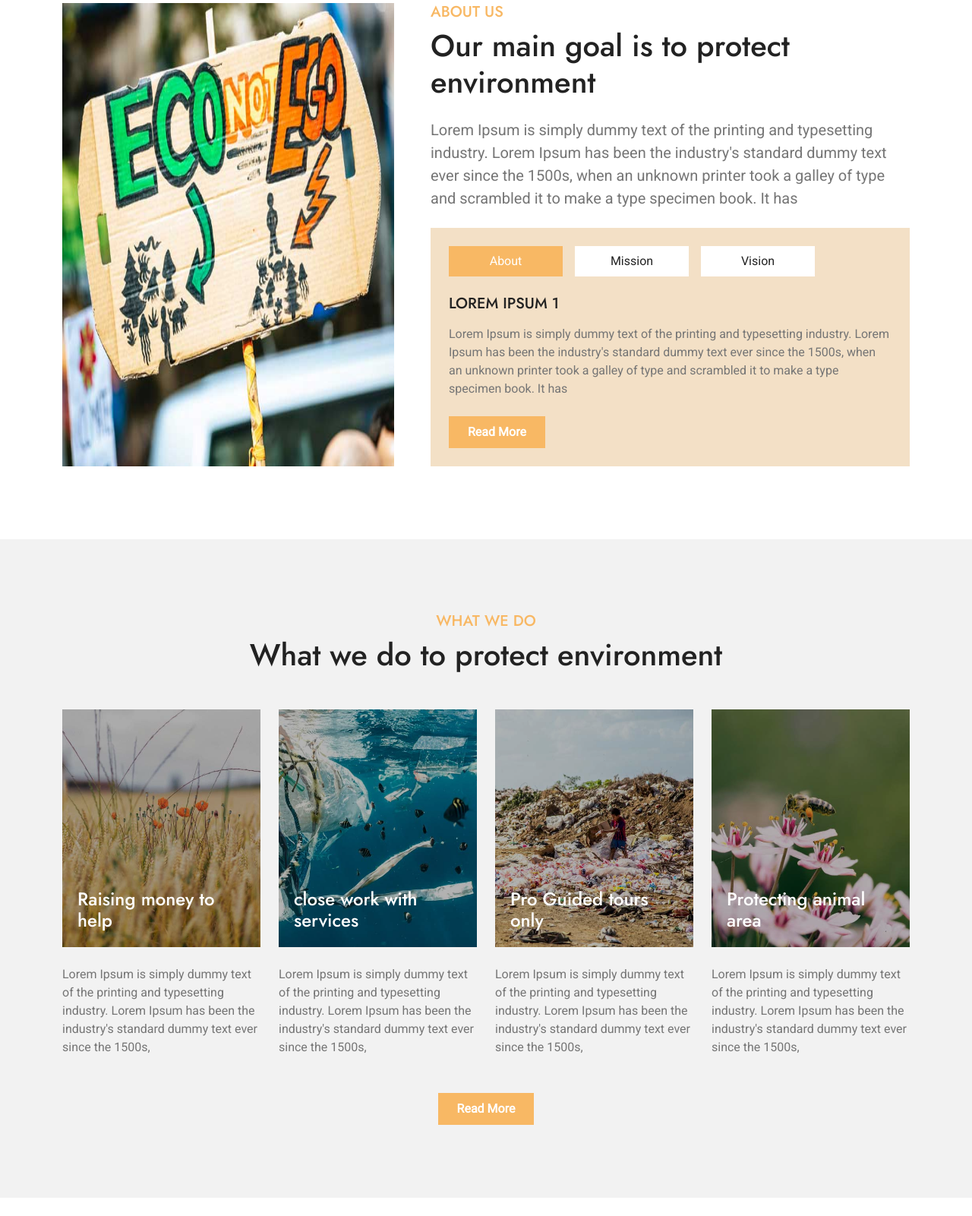
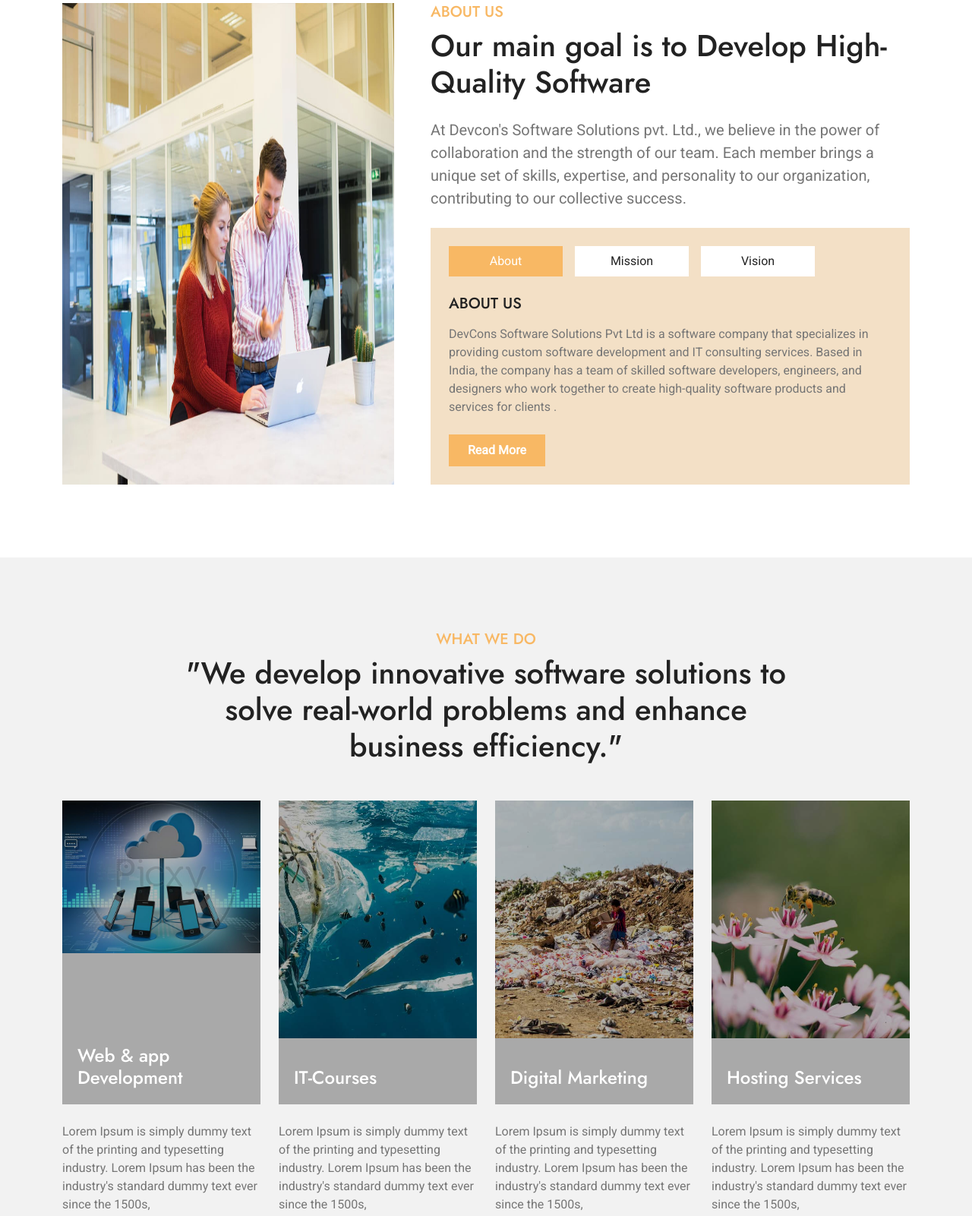
Before and after one commit to Ankitachature1999/New-Devcon, a plain HTML site: page index.html in a window 1280 px wide. Shown: the part 892-2493 px from the top of the page at 76% size. Drawn offline with nearby package versions, Linux system fonts and the light colour scheme.

Commit message:
first-changes

```diff
--- a/css/style.css
+++ b/css/style.css
@@ -296,6 +296,9 @@
 .service .service-item .service-link a {
     color: var(--bs-white);
     transition: 0.5s;
+}
+.service-item{
+    height: 400px;
 }
 
 .service .service-item img {
--- a/index.html
+++ b/index.html
@@ -111,10 +111,9 @@
                         <img src="img/devconimg/heroimg-1.jpg" class="img-fluid" alt="Image">
                         <div class="carousel-caption">
                             <div class="p-3" style="max-width: 900px;">
-                                <h4 class="text-white text-uppercase fw-bold mb-4" style="letter-spacing: 3px;">WE'll Save Our Planet</h4>
-                                <h1 class="display-1 text-capitalize text-white mb-4">Welcome to Devcons Software Solutions</h1>
-                                <p class="mb-5 fs-5">Lorem Ipsum is simply dummy text of the printing and typesetting industry. Lorem Ipsum has been the industry's standard dummy text ever since the 1500s,
-                                </p>
+                                <h4 class="text-white text-uppercase fw-bold mb-4" style="letter-spacing: 3px;">Wellcome to our</h4>
+                                <h1 class="display-1 text-capitalize text-white mb-4"> Devcons Software Solutions</h1>
+                                <p class="mb-5 fs-5">Welcome to Devcons Software Solutions Pvt. Ltd. ! We are a team of highly skilled and experienced software developers dedicated to providing innovative solutions to help our clients achieve their business goals.
                                 <div class="d-flex align-items-center justify-content-center">
                                     <a class="btn-hover-bg btn btn-primary text-white py-3 px-5" href="#">Join With Us</a>
                                 </div>
@@ -172,13 +171,13 @@
                 <div class="row g-5">
                     <div class="col-xl-5">
                         <div class="h-100">
-                            <img src="img/about-1.jpg" class="img-fluid w-100 h-100" alt="Image">
+                            <img src="img/devconimg/img/blog/blog-4.jpg" class="img-fluid w-100 h-100" alt="Image">
                         </div>
                     </div>
                     <div class="col-xl-7">
                         <h5 class="text-uppercase text-primary">About Us</h5>
-                        <h1 class="mb-4">Our main goal is to protect environment</h1>
-                        <p class="fs-5 mb-4">Lorem Ipsum is simply dummy text of the printing and typesetting industry. Lorem Ipsum has been the industry's standard dummy text ever since the 1500s, when an unknown printer took a galley of type and scrambled it to make a type specimen book. It has
+                        <h1 class="mb-4">Our main goal is to Develop High-Quality Software</h1>
+                        <p class="fs-5 mb-4">At Devcon's Software Solutions pvt. Ltd., we believe in the power of collaboration and the strength of our team. Each member brings a unique set of skills, expertise, and personality to our organization, contributing to our collective success.
                         </p>
                         <div class="tab-class bg-secondary p-4">
                             <ul class="nav d-flex mb-2">
@@ -204,8 +203,11 @@
                                         <div class="col-12">
                                             <div class="d-flex">
                                                 <div class="text-start my-auto">
-                                                    <h5 class="text-uppercase mb-3">Lorem Ipsum 1</h5>
-                                                    <p class="mb-4">Lorem Ipsum is simply dummy text of the printing and typesetting industry. Lorem Ipsum has been the industry's standard dummy text ever since the 1500s, when an unknown printer took a galley of type and scrambled it to make a type specimen book. It has
+                                                    <h5 class="text-uppercase mb-3">About Us</h5>
+                                                    <p class="mb-4">
+                                                        DevCons Software Solutions Pvt Ltd is a software company that specializes in providing custom software development and IT consulting services. Based in India, the company has a team of skilled software developers, engineers, and designers who work together to create high-quality software products and services for clients .
+
+
                                                     </p>
                                                     <div class="d-flex align-items-center justify-content-start">
                                                         <a class="btn-hover-bg btn btn-primary text-white py-2 px-4" href="#">Read More</a>
@@ -220,9 +222,8 @@
                                         <div class="col-12">
                                             <div class="d-flex">
                                                 <div class="text-start my-auto">
-                                                    <h5 class="text-uppercase mb-3">Lorem Ipsum 2</h5>
-                                                    <p class="mb-4">Lorem Ipsum is simply dummy text of the printing and typesetting industry. Lorem Ipsum has been the industry's standard dummy text ever since the 1500s, when an unknown printer took a galley of type and scrambled it to make a type specimen book. It has
-                                                    </p>
+                                                    <h5 class="text-uppercase mb-3">Mission</h5>
+                                                    <p class="mb-4">"Empowering businesses and individuals worldwide by delivering cutting-edge software solutions that enhance productivity, streamline processes, and drive digital transformation, while prioritizing security, reliability, and customer satisfaction as the cornerstone of our mission."</p>
                                                     <div class="d-flex align-items-center justify-content-start">
                                                         <a class="btn-hover-bg btn btn-primary text-white py-2 px-4" href="#">Read More</a>
                                                     </div>
@@ -236,8 +237,8 @@
                                         <div class="col-12">
                                             <div class="d-flex">
                                                 <div class="text-start my-auto">
-                                                    <h5 class="text-uppercase mb-3">Lorem Ipsum 3</h5>
-                                                    <p class="mb-4">Lorem Ipsum is simply dummy text of the printing and typesetting industry. Lorem Ipsum has been the industry's standard dummy text ever since the 1500s, when an unknown printer took a galley of type and scrambled it to make a type specimen book. It has
+                                                    <h5 class="text-uppercase mb-3">Vision</h5>
+                                                    <p class="mb-4">"Transforming the digital landscape through innovative software solutions that redefine the way individuals and organizations engage with technology, fostering efficiency, empowerment, and sustainable growth for the future is our vision."
                                                     </p>
                                                     <div class="d-flex align-items-center justify-content-start">
                                                         <a class="btn-hover-bg btn btn-primary text-white py-2 px-4" href="#">Read More</a>
@@ -261,14 +262,14 @@
             <div class="container py-5">
                 <div class="text-center mx-auto pb-5" style="max-width: 800px;">
                     <h5 class="text-uppercase text-primary">What we do</h5>
-                    <h1 class="mb-0">What we do to protect environment</h1>
+                    <h1 class="mb-0">"We develop innovative software solutions to solve real-world problems and enhance business efficiency."</h1>
                 </div>
                 <div class="row g-4">
                     <div class="col-md-6 col-lg-6 col-xl-3">
                         <div class="service-item">
-                            <img src="img/service-1.jpg" class="img-fluid w-100" alt="Image">
+                            <img src="img/devconimg/img/cloud-computing.jpeg" class="img-fluid w-100" alt="Image">
                             <div class="service-link">
-                                <a href="#" class="h4 mb-0">Raising money to help</a>
+                                <a href="#" class="h4 mb-0">Web & app Development</a>
                             </div>
                         </div>
                         <p class="my-4">Lorem Ipsum is simply dummy text of the printing and typesetting industry. Lorem Ipsum has been the industry's standard dummy text ever since the 1500s,
@@ -278,7 +279,7 @@
                         <div class="service-item">
                             <img src="img/service-2.jpg" class="img-fluid w-100" alt="Image">
                             <div class="service-link">
-                                <a href="#" class="h4 mb-0"> close work with services</a>
+                                <a href="#" class="h4 mb-0">IT-Courses</a>
                             </div>
                         </div>
                         <p class="my-4">Lorem Ipsum is simply dummy text of the printing and typesetting industry. Lorem Ipsum has been the industry's standard dummy text ever since the 1500s,
@@ -288,7 +289,7 @@
                         <div class="service-item">
                             <img src="img/service-3.jpg" class="img-fluid w-100" alt="Image">
                             <div class="service-link">
-                                <a href="#" class="h4 mb-0">Pro Guided tours only</a>
+                                <a href="#" class="h4 mb-0">Digital Marketing</a>
                             </div>
                         </div>
                         <p class="my-4">Lorem Ipsum is simply dummy text of the printing and typesetting industry. Lorem Ipsum has been the industry's standard dummy text ever since the 1500s,
@@ -298,7 +299,7 @@
                         <div class="service-item">
                             <img src="img/service-4.jpg" class="img-fluid w-100" alt="Image">
                             <div class="service-link">
-                                <a href="#" class="h4 mb-0">Protecting animal area</a>
+                                <a href="#" class="h4 mb-0">Hosting Services</a>
                             </div>
                         </div>
                         <p class="my-4">Lorem Ipsum is simply dummy text of the printing and typesetting industry. Lorem Ipsum has been the industry's standard dummy text ever since the 1500s,
@@ -836,9 +837,9 @@
                         </div>
                     </div>
                     <div class="col-lg-7">
-                        <h5 class="text-uppercase text-primary">Become a Volunteer?</h5>
-                        <h1 class="mb-4">Join your hand with us for a better life and beautiful future.</h1>
-                        <p class="mb-4">Lorem ipsum dolor sit amet consectur adip sed eiusmod amet consectur adip sed eiusmod tempor amet consectur adip sed eiusmod amet consectur adip sed eiusmod tempor amet consectur adip sed eiusmod amet consectur adip sed eiusmod tempor.
+                        <h5 class="text-uppercase text-primary">Meet to Our Team</h5>
+                        <h1 class="mb-4">Our talented team combines creativity, expertise, and passion to deliver cutting-edge software solutions.</h1>
+                        <p class="mb-4">At Devcon's Software Solutions pvt. Ltd., we believe in the power of collaboration and the strength of our team. Each member brings a unique set of skills, expertise, and personality to our organization, contributing to our collective <success class="clear"></success>
                         </p>
                         <p class="text-dark"><i class=" fa fa-check text-primary me-2"></i> We are friendly to each other.</p>
                         <p class="text-dark"><i class=" fa fa-check text-primary me-2"></i> If you join with us,We will give you free training.</p>
```
Also changed, not shown: about.html (+11 -9 lines), img/devconimg/About-us.jpeg (added), img/devconimg/img/blog/comments-6.jpg (deleted).
